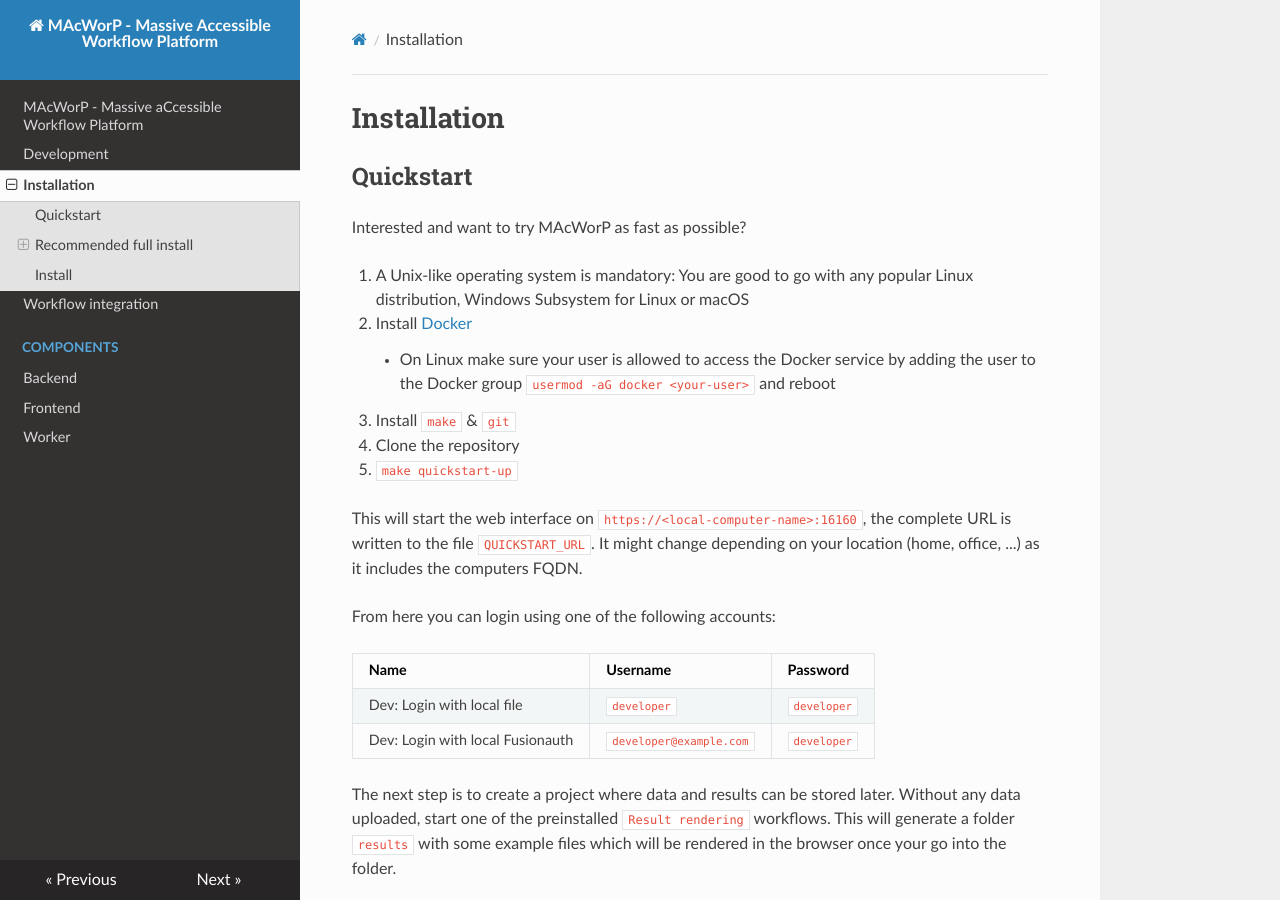
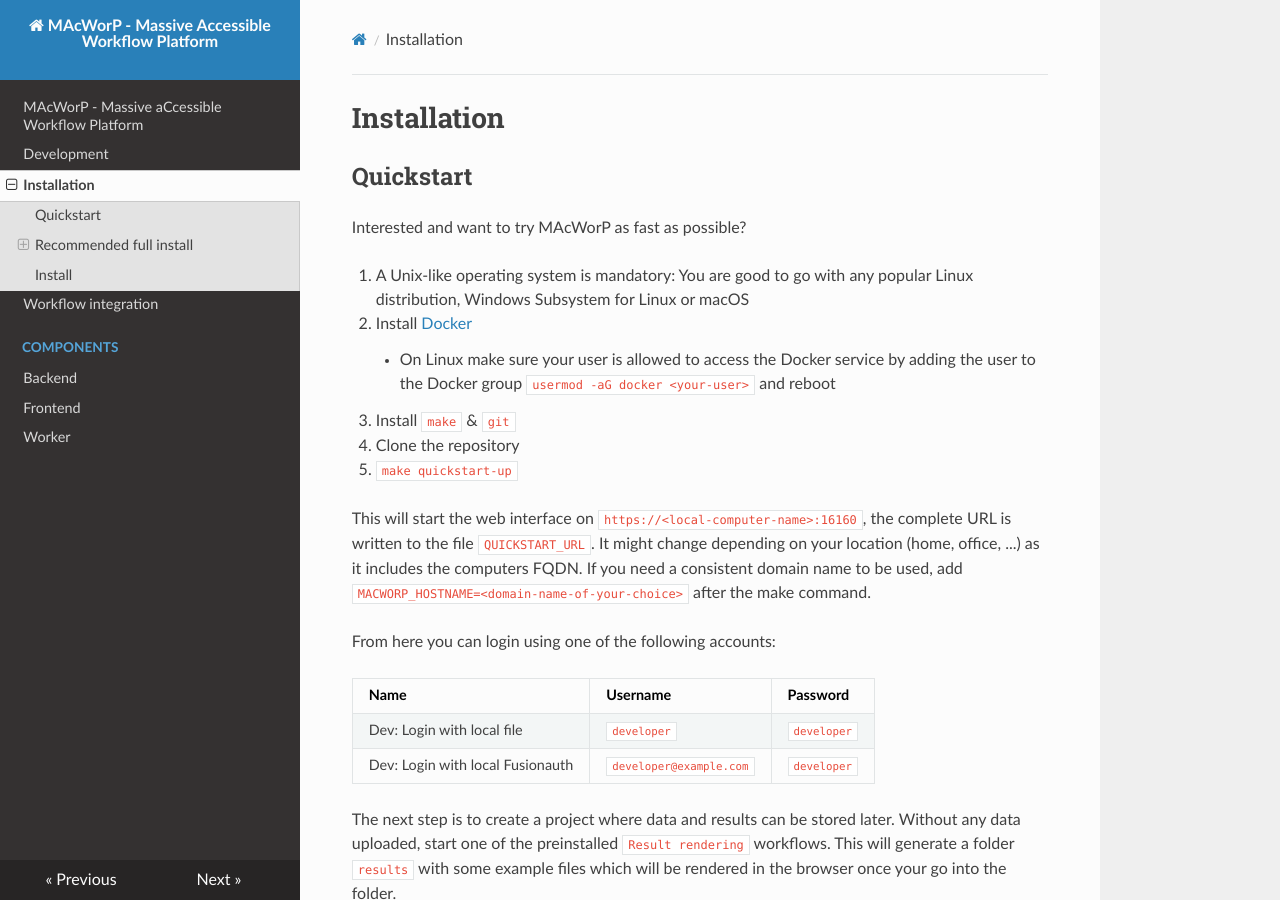
Before and after one commit to cubimedrub/macworp, an MkDocs documentation site: the page built from docs/installation.md, in a window 1280 px wide and 900 px high. Built offline with MkDocs 1.6.1, drawn with Linux system fonts in a browser that asks for light colours; nearby versions of some CDN libraries.

Commit message:
add option to override hostname

```diff
--- a/docs/installation.md
+++ b/docs/installation.md
@@ -10,7 +10,7 @@
 4. Clone the repository
 5. `make quickstart-up`
 
-This will start the web interface on `https://<local-computer-name>:16160`, the complete URL is written to the file `QUICKSTART_URL`. It might change depending on your location (home, office, ...) as it includes the computers FQDN.
+This will start the web interface on `https://<local-computer-name>:16160`, the complete URL is written to the file `QUICKSTART_URL`. It might change depending on your location (home, office, ...) as it includes the computers FQDN. If you need a consistent domain name to be used, add `MACWORP_HOSTNAME=<domain-name-of-your-choice>` after the make command.
 
 From here you can login using one of the following accounts:
 
```
Also changed, not shown: 1 other file.
